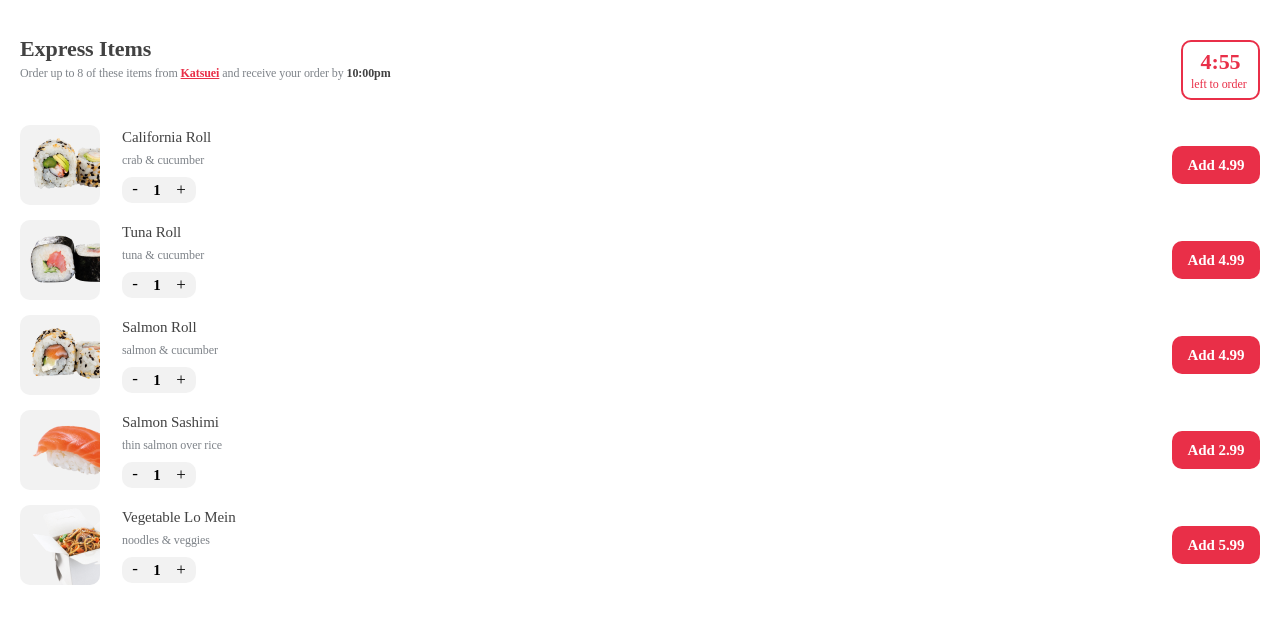
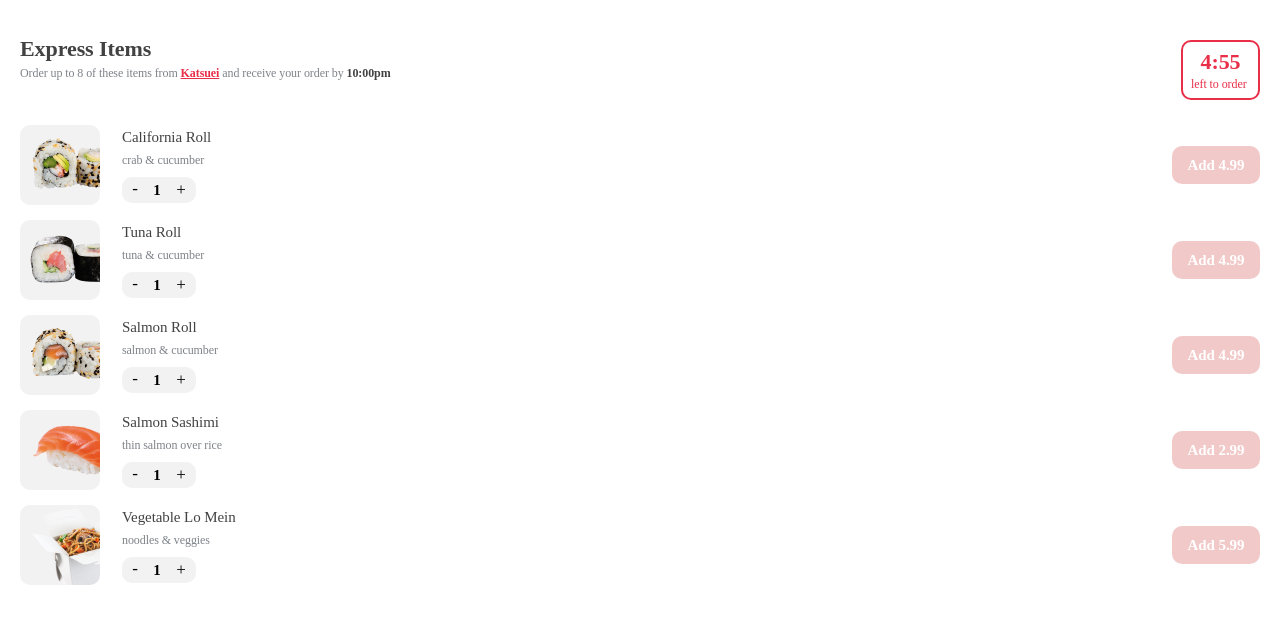
Before and after one commit to yuttana-du/take-out-app, a Next.js app: page / in a window 1280 px wide. Shown: the top 624 px of the page. Built offline with nearby package versions, Linux system fonts and the light colour scheme.

Commit message:
testEditbutton

```diff
--- a/components/ButtonAddFood.js
+++ b/components/ButtonAddFood.js
@@ -9,12 +9,12 @@ const ButtonAddFood = ({
   onClickAdd,
   onClickUnAdd,
 }) => {
-  const [colors, setColors] = useState("softPink");
+  const [colors, setColors] = useState("RedVermilionBird");
   useEffect(() => {
     if (isAdded) {
+      setColors("RedVermilionBird");
+    } else {
       setColors("softPink");
-    } else {
-      setColors("RedVermilionBird");
     }
   }, [isAdded]);
 
```
